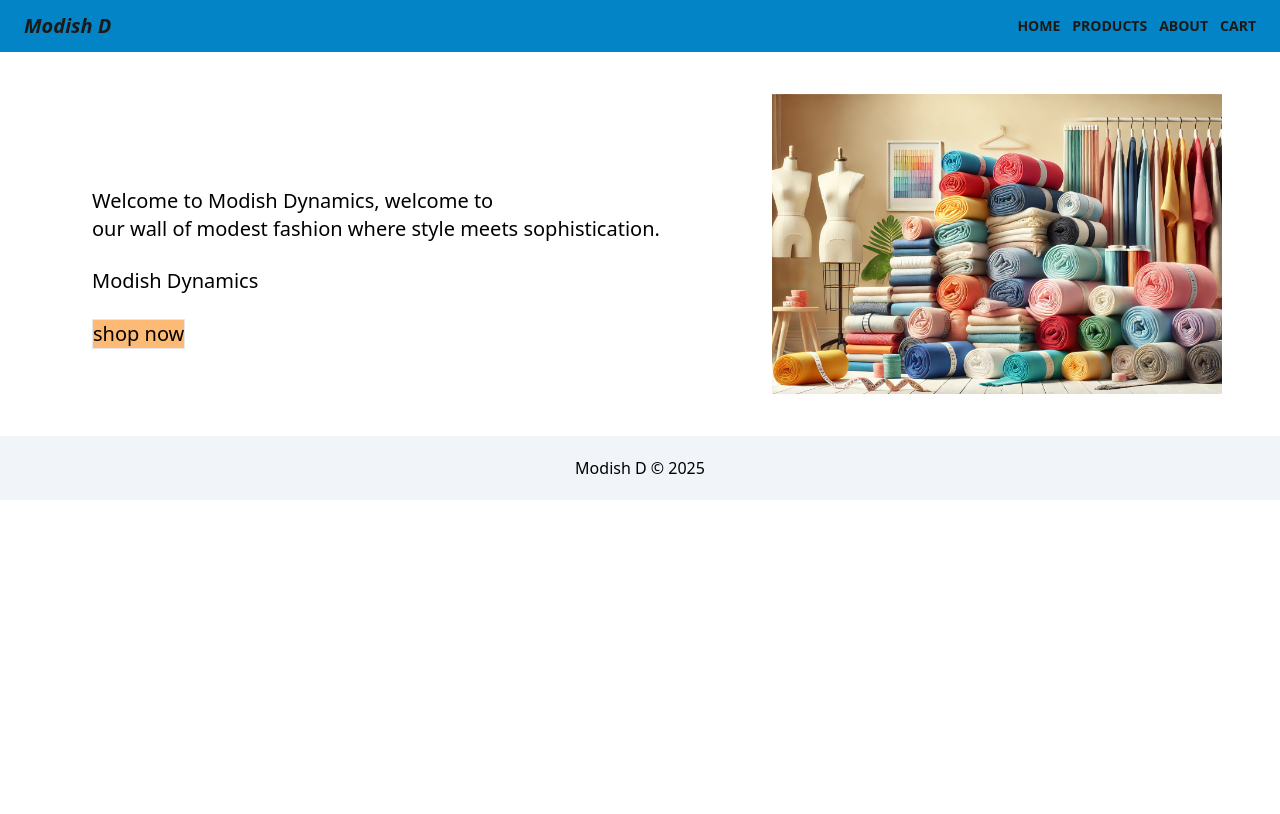
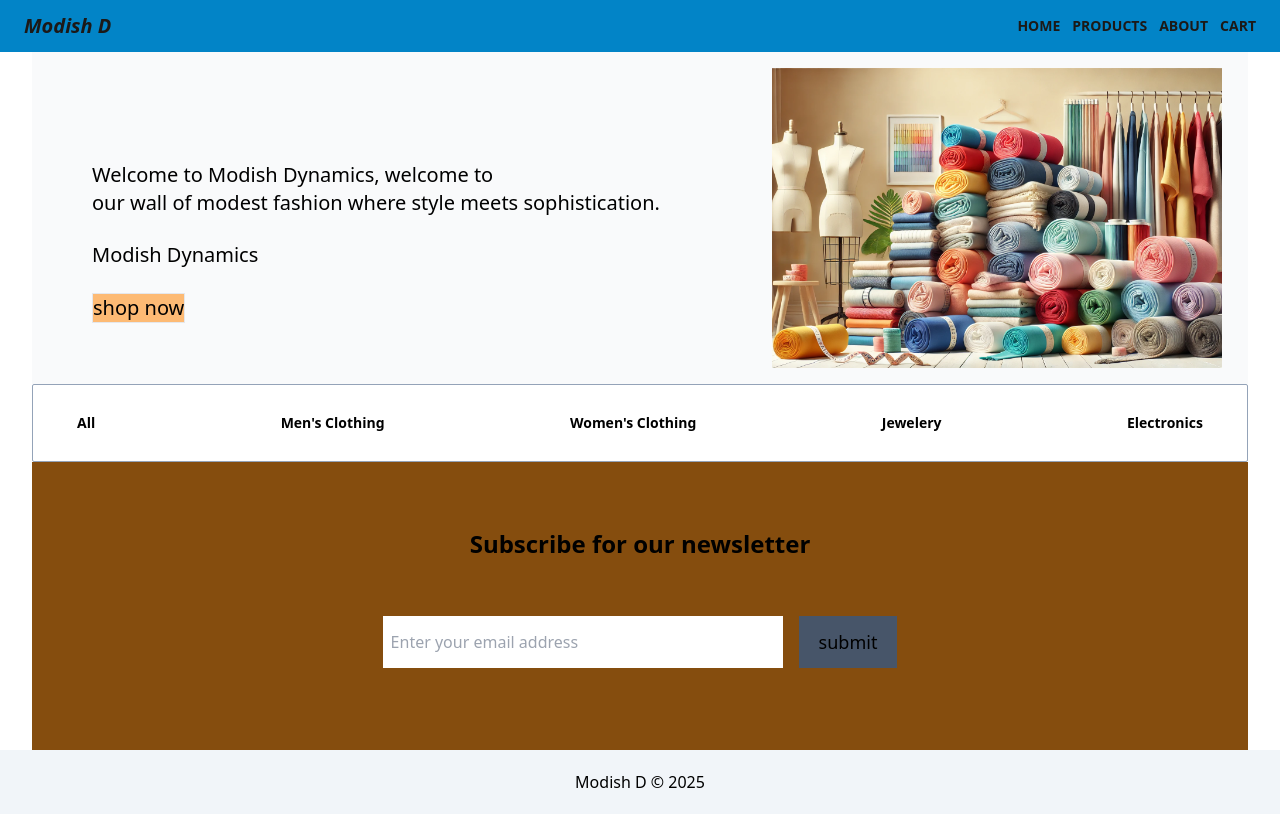
Before and after one commit to Bolaji87/Modish-Dynamics, a React (Vite) app: page / in a window 1280 px wide. Built offline with nearby package versions, Linux system fonts and the light colour scheme.

Commit message:
feat: changes

```diff
--- a/src/features/main/Hero.jsx
+++ b/src/features/main/Hero.jsx
@@ -2,7 +2,7 @@ import React from "react";
 
 function Hero() {
   return (
-    <section className="flex h-full items-center gap-6 px-5 py-4 sm:gap-28">
+    <section className="flex h-full items-center gap-6 bg-gray-50 px-5 py-4 sm:gap-28">
       <div className="sm:mt-15 space-y-6 pl-10 sm:pt-12 sm:text-xl sm:font-medium">
         <p className="">
           Welcome to Modish Dynamics, welcome to <br />
--- a/src/features/main/Home.jsx
+++ b/src/features/main/Home.jsx
@@ -1,10 +1,14 @@
 import React from "react";
 import Hero from "./Hero";
+import CategoriesBar from "./CategoriesBar";
+import Newsletter from "./Newsletter";
 
 function Home() {
   return (
-    <div className="h-96">
+    <div className="h-full">
       <Hero />
+      <CategoriesBar />
+      <Newsletter />
     </div>
   );
 }
```
